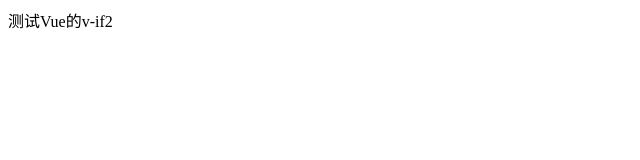
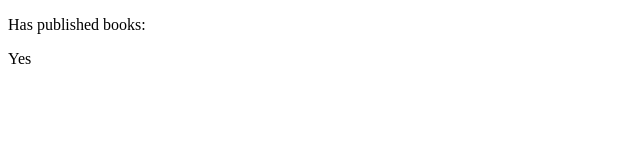
Before and after one commit to CedricGeng/work_demo, a Vue app: page / in a window 1280 px wide. Shown: the top 160 px of the page, without its empty margins (0-640 px from the left). Built offline with nearby package versions, Linux system fonts and the light colour scheme; the HTML template or start-up script is replaced by a standard one.

Commit message:
计算属性computed

```diff
--- a/src/components/Person.vue
+++ b/src/components/Person.vue
@@ -1,12 +1,23 @@
-<script setup lang="ts">
-import { ref, reactive, onMounted } from "vue"
-let show = ref("a")
+<script setup>
+import { reactive, computed } from "vue"
+
+const author = reactive({
+  name: "John Doe",
+  books: [
+    "Vue 2 - Advanced Guide",
+    "Vue 3 - Basic Guide",
+    "Vue 4 - The Mystery",
+  ],
+})
+
+// 一个计算属性 ref
+const publishedBooksMessage = computed(() => {
+  return author.books.length > 0 ? "Yes" : "No"
+})
 </script>
 
 <template>
-  <div v-if="show == 'c'">测试Vue的v-if1</div>
-  <div v-else-if="show == 'a'">测试Vue的v-if2</div>
-  <div v-else="show == 'v'">测试Vue的v-if3</div>
+  <p>Has published books:</p>
+  <!-- <span>{{ publishedBooksMessage }}</span> -->
+  <span>{{ author.books.length >= 0 ? "Yes" : "No" }}</span>
 </template>
-
-<style scoped></style>
```
